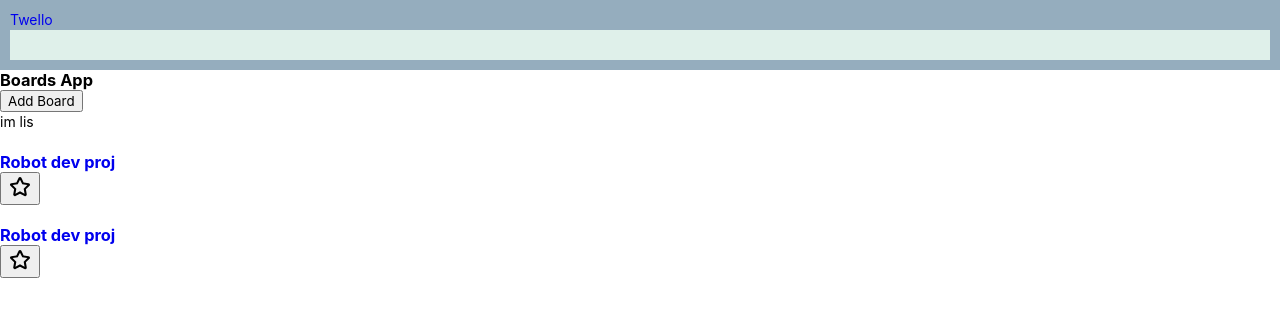
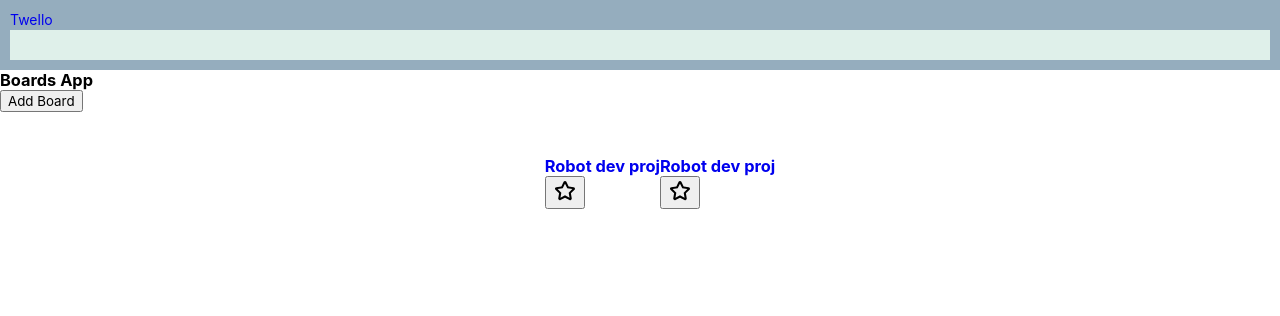
Before and after one commit to yifatre/Twello, a React (Vite) app: page /board in a window 1280 px wide. Shown: the top 316 px of the page. Built offline with nearby package versions, Linux system fonts and the light colour scheme.

Commit message:
Add style board list

```diff
--- /dev/null
+++ b/src/assets/styles/cmps/BoardList.scss
@@ -0,0 +1,8 @@
+.board-list-container {
+
+    & ul {
+        list-style: none;
+        flex-wrap: wrap;
+        margin-top: 24px;
+    }
+}
--- a/src/assets/styles/main.scss
+++ b/src/assets/styles/main.scss
@@ -19,3 +19,4 @@
 @import "cmps/AppHeader";
 @import "cmps/AppFooter";
 @import "cmps/UserMsg";
+@import "cmps/BoardList";
--- a/src/cmps/BoardCmps/BoardList.jsx
+++ b/src/cmps/BoardCmps/BoardList.jsx
@@ -2,13 +2,18 @@ import { BoardPreview } from "./BoardPreview"
 
 export function BoardList({ boards }) {
     console.log(boards);
-    return (<>
-        <div>im lis</div>
-        {
-            boards.map(board => {
-               return <BoardPreview key={board._id} board={board}/>
-            })
-        }
-    </>
+    return (
+        <section className="board-list-container">
+            <ul className="board-list flex justify-center">
+                {
+                    boards.map(board => {
+                        return <li key={board._id}>
+                            <BoardPreview  board={board} />
+                        </li>
+
+                    })
+                }
+            </ul>
+        </section>
     )
 }
```
